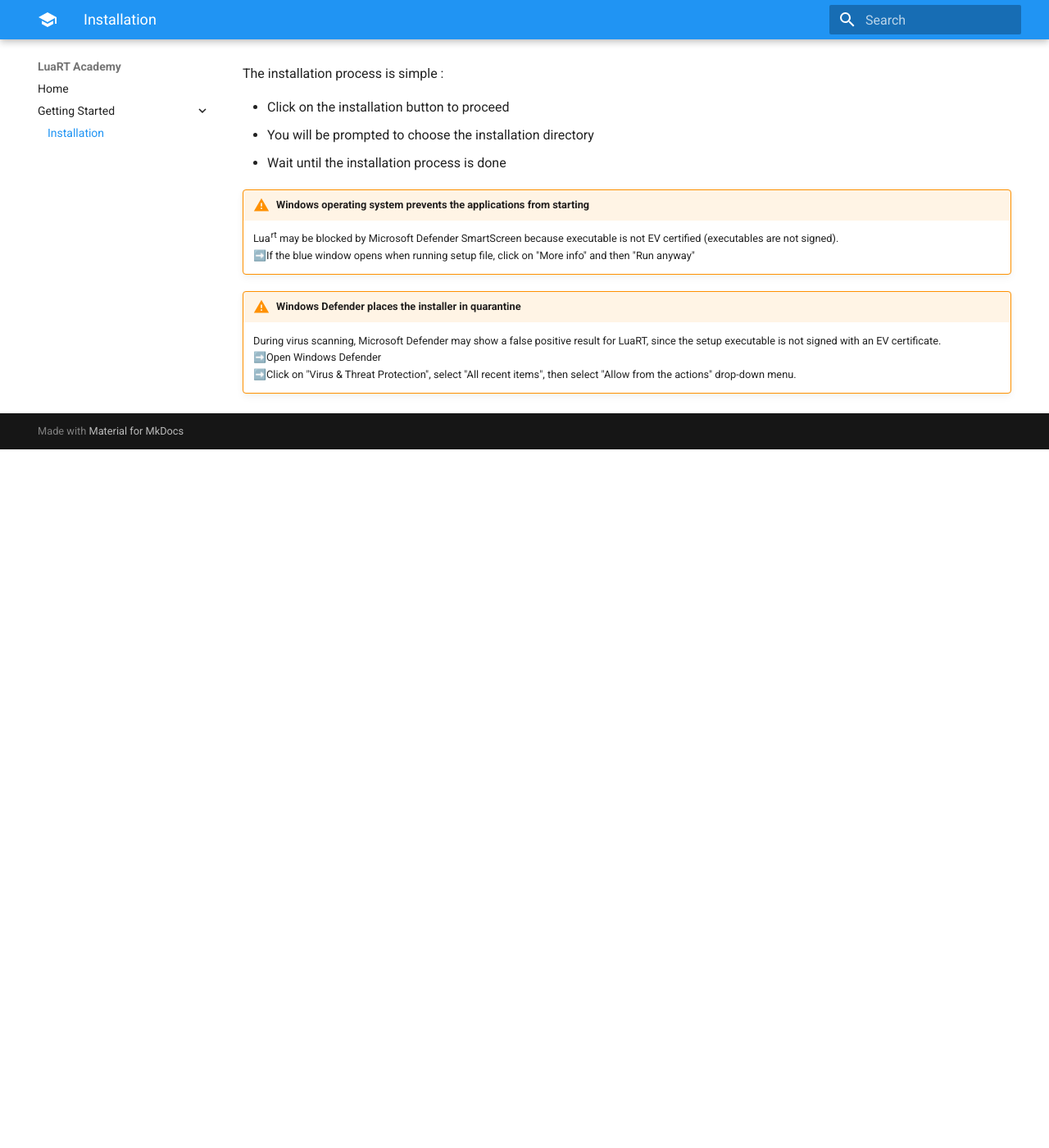
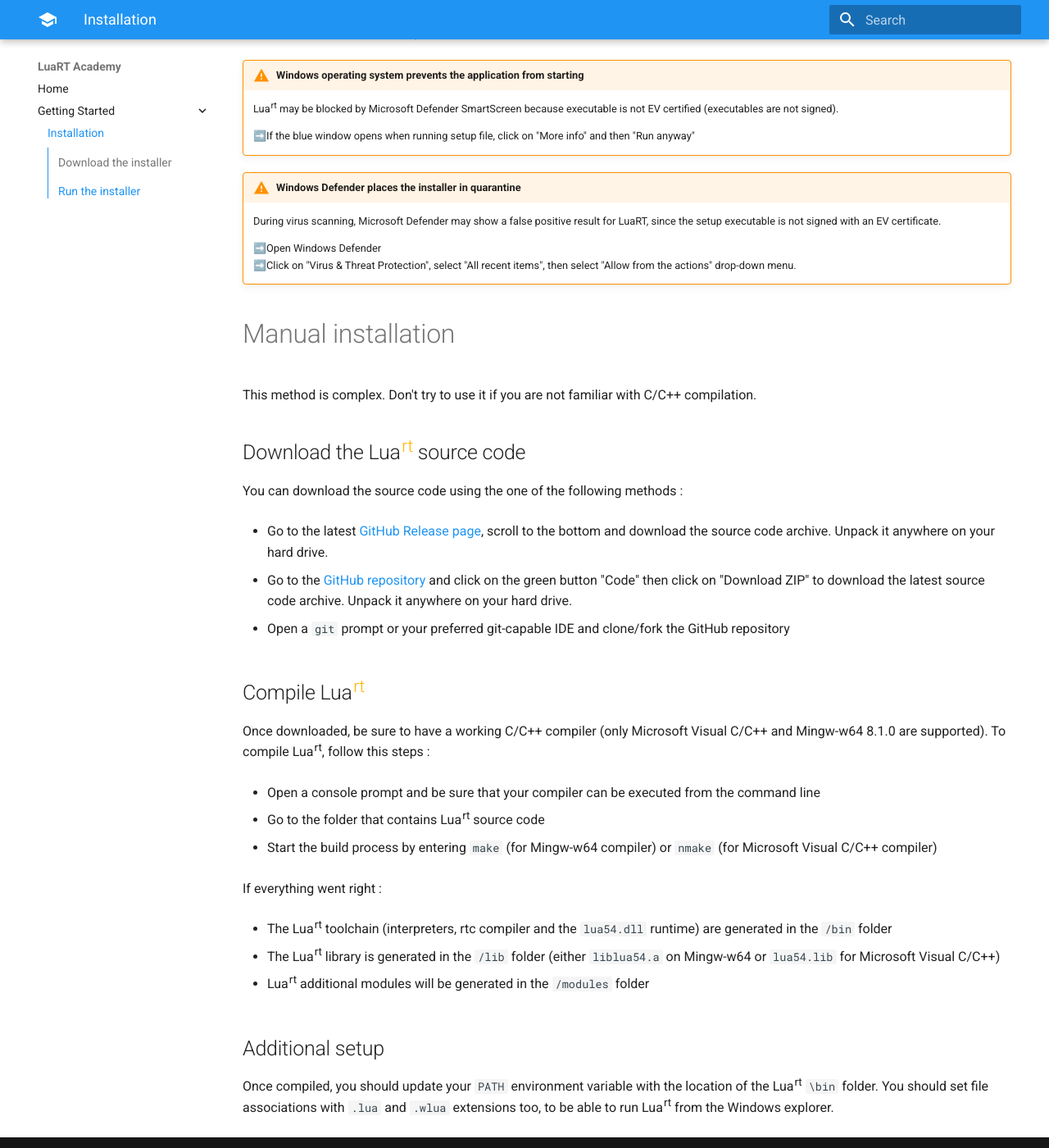
Before and after one commit to starfire11/mdtest, an MkDocs documentation site: the page built from docs/installation/index.md, in a window 1280 px wide and 1400 px high, scrolled down 1547 px. Shown: the whole window at 82% size. Built offline with MkDocs 1.6.1 and Material for MkDocs 9.7.7, drawn with Linux system fonts in a browser that asks for light colours; before the commit the page ends 2095 px from its top, so only the background shows below that; some of the changed text lies outside the part shown.

Commit message:
Updated install page

```diff
--- a/docs/installation/index.md
+++ b/docs/installation/index.md
@@ -31,8 +30,7 @@
 Once you have chosen and downloaded the right installer, open the downloaded ZIP file and double-click on the installer executable to show this window :
 
 <figure markdown>
-  !![LuaRT installer](install.png) { width="469" }
-  <figcaption>Lua<sup>rt</sup> installer</figcaption>
+  ![LuaRT installer](install.png)
 </figure>
 
 The installation process is simple :
@@ -41,11 +39,48 @@
 * You will be prompted to choose the installation directory
 * Wait until the installation process is done
 
-!!! warning "Windows operating system prevents the applications from starting"
+!!! warning "Windows operating system prevents the application from starting"
     Lua<sup>rt</sup> may be blocked by Microsoft Defender SmartScreen because executable is not EV certified (executables are not signed).
+
     ➡️If the blue window opens when running setup file, click on "More info" and then "Run anyway"
 
 !!! warning "Windows Defender places the installer in quarantine"
     During virus scanning, Microsoft Defender may show a false positive result for LuaRT, since the setup executable is not signed with an EV certificate.
+
     ➡️Open Windows Defender
     ➡️Click on "Virus & Threat Protection", select "All recent items", then select "Allow from the actions" drop-down menu.
+#
+# Manual installation
+
+This method is complex. Don't try to use it if you are not familiar with C/C++ compilation.
+##
+## Download the Lua<sup style="color:#FFB300">rt</sup> source code
+You can download the source code using the one of the following methods :
+
+* Go to the latest [GitHub Release page](https://github.com/samyeyo/LuaRT/releases/latest), scroll to the bottom and download the source code archive. Unpack it anywhere on your hard drive.
+
+* Go to the [GitHub repository](https://github.com/samyeyo/LuaRT/) and click on the green button "Code" then click on "Download ZIP" to download the latest source code archive. Unpack it anywhere on your hard drive.
+
+* Open a `git` prompt or your preferred git-capable IDE and clone/fork the GitHub repository
+##
+## Compile Lua<sup style="color:#FFB300">rt</sup>
+Once downloaded, be sure to have a working C/C++ compiler (only Microsoft Visual C/C++ and Mingw-w64 8.1.0 are supported).
+To compile Lua^rt^, follow this steps :
+
+* Open a console prompt and be sure that your compiler can be executed from the command line
+
+* Go to the folder that contains Lua<sup>rt</sup> source code
+
+* Start the build process by entering `make` (for Mingw-w64 compiler) or `nmake` (for Microsoft Visual C/C++ compiler)
+
+If everything went right :
+
+* The Lua<sup>rt</sup> toolchain (interpreters, rtc compiler and  the `lua54.dll` runtime) are generated in the `/bin` folder
+
+* The Lua<sup>rt</sup> library is generated in the `/lib` folder (either `liblua54.a` on Mingw-w64 or `lua54.lib` for Microsoft Visual C/C++)
+
+* Lua<sup>rt</sup> additional modules will be generated in the `/modules` folder
+##
+## Additional setup
+Once compiled, you should update your `PATH` environment variable with the location of the Lua<sup>rt</sup> `\bin` folder.
+You should set file associations with `.lua` and `.wlua` extensions too, to be able to run Lua<sup>rt</sup> from the Windows explorer.
```
Also changed, not shown: other parts of docs/installation/index.md (+0 -1 lines).
